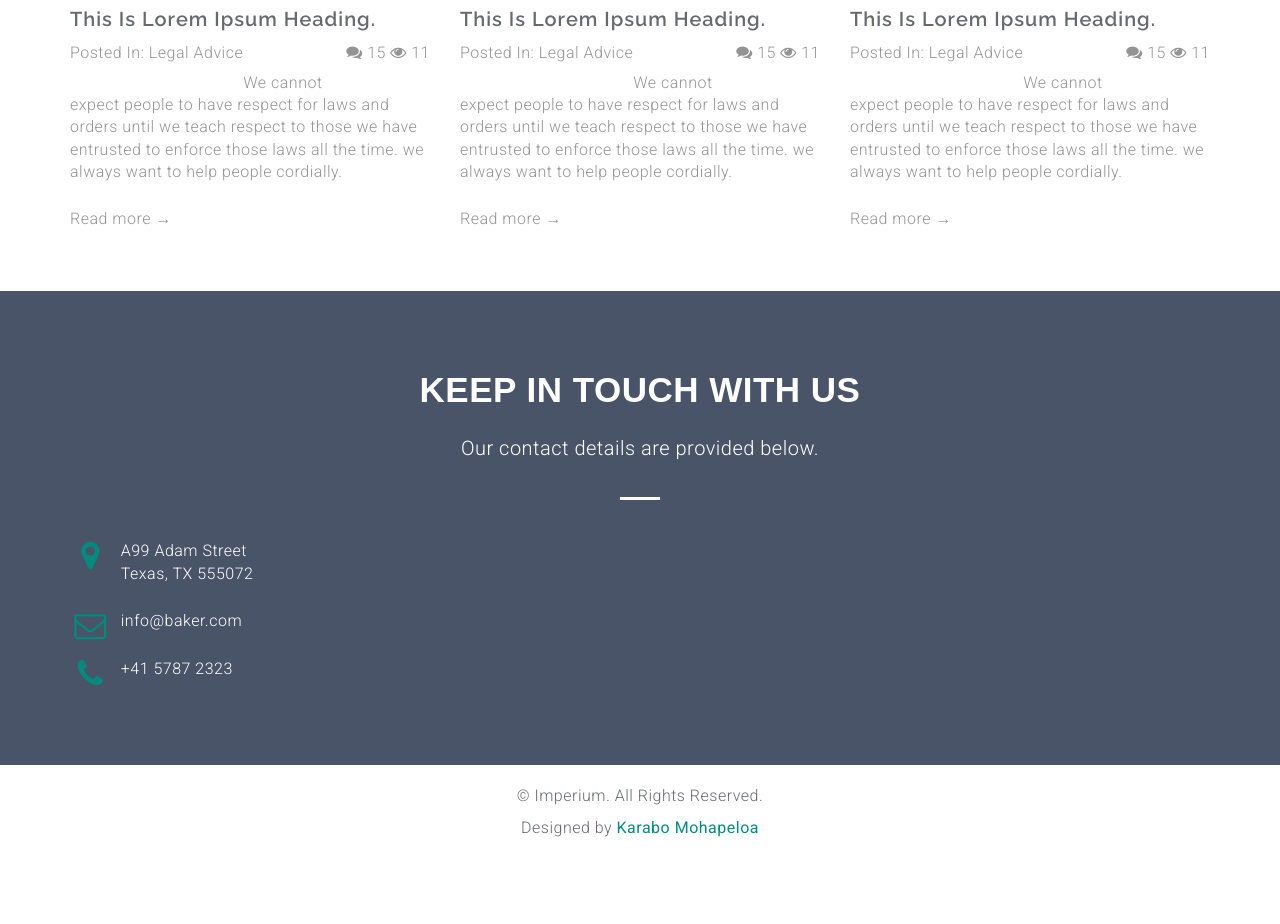
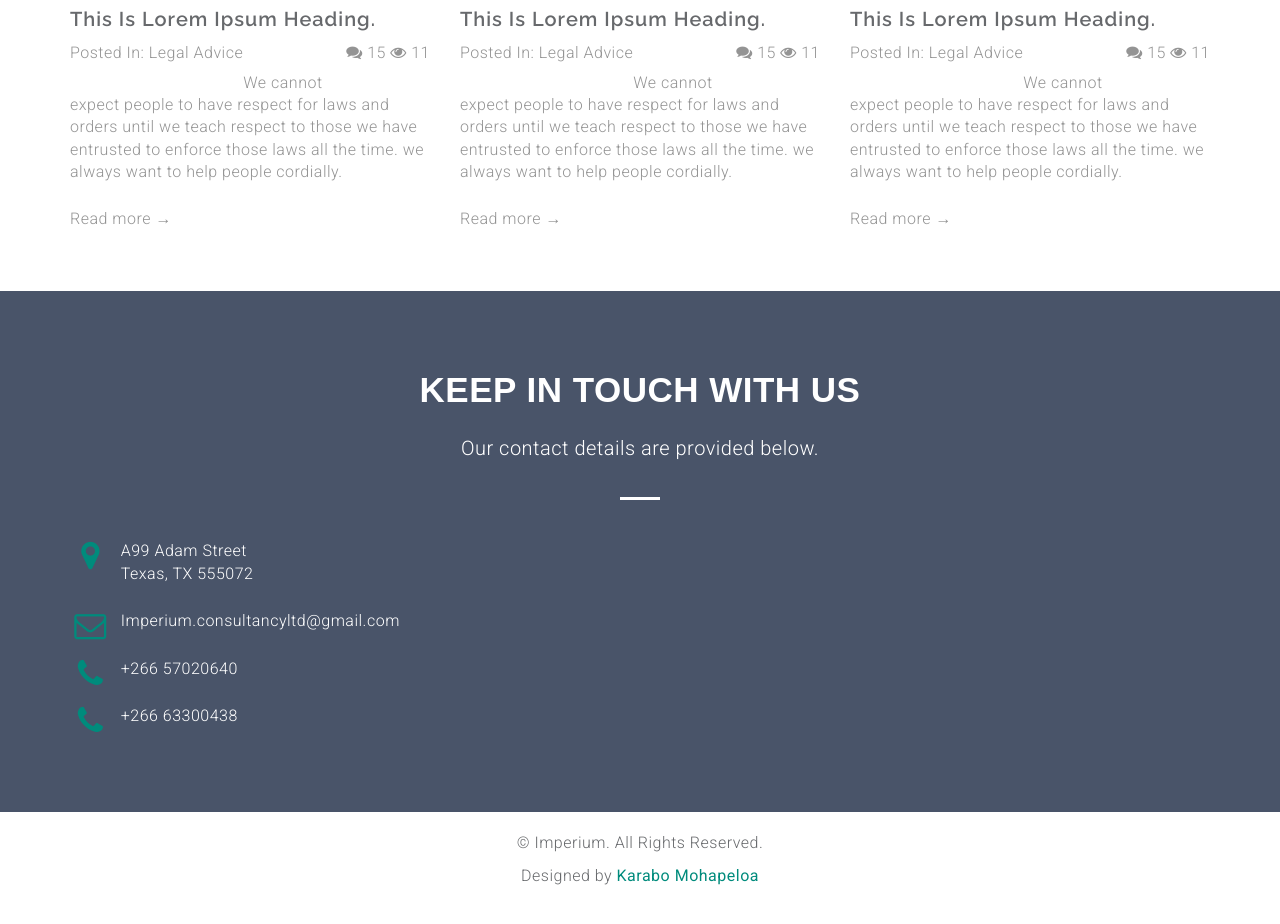
Before and after one commit to Imperium-legal-consultants/portfolio, a plain HTML site: page index.html in a window 1280 px wide. Shown: the part 2099-3023 px from the top of the page. Drawn offline with Linux system fonts and the light colour scheme.

Commit message:
Updated contact info

```diff
--- a/index.html
+++ b/index.html
@@ -354,8 +354,9 @@
           <div class="col-md-6 col-sm-6 col-xs-12">
             <div class="loction-info white">
               <p><i class="fa fa-map-marker fa-fw pull-left fa-2x"></i>A99 Adam Street<br>Texas, TX 555072</p>
-              <p><i class="fa fa-envelope-o fa-fw pull-left fa-2x"></i>info@baker.com</p>
-              <p><i class="fa fa-phone fa-fw pull-left fa-2x"></i>+41 5787 2323</p>
+              <p><i class="fa fa-envelope-o fa-fw pull-left fa-2x"></i>Imperium.consultancyltd@gmail.com</p>
+              <p><i class="fa fa-phone fa-fw pull-left fa-2x"></i>+266 57020640</p>
+              <p><i class="fa fa-phone fa-fw pull-left fa-2x"></i>+266 63300438</p>
             </div>
           </div>
         </div>
```
